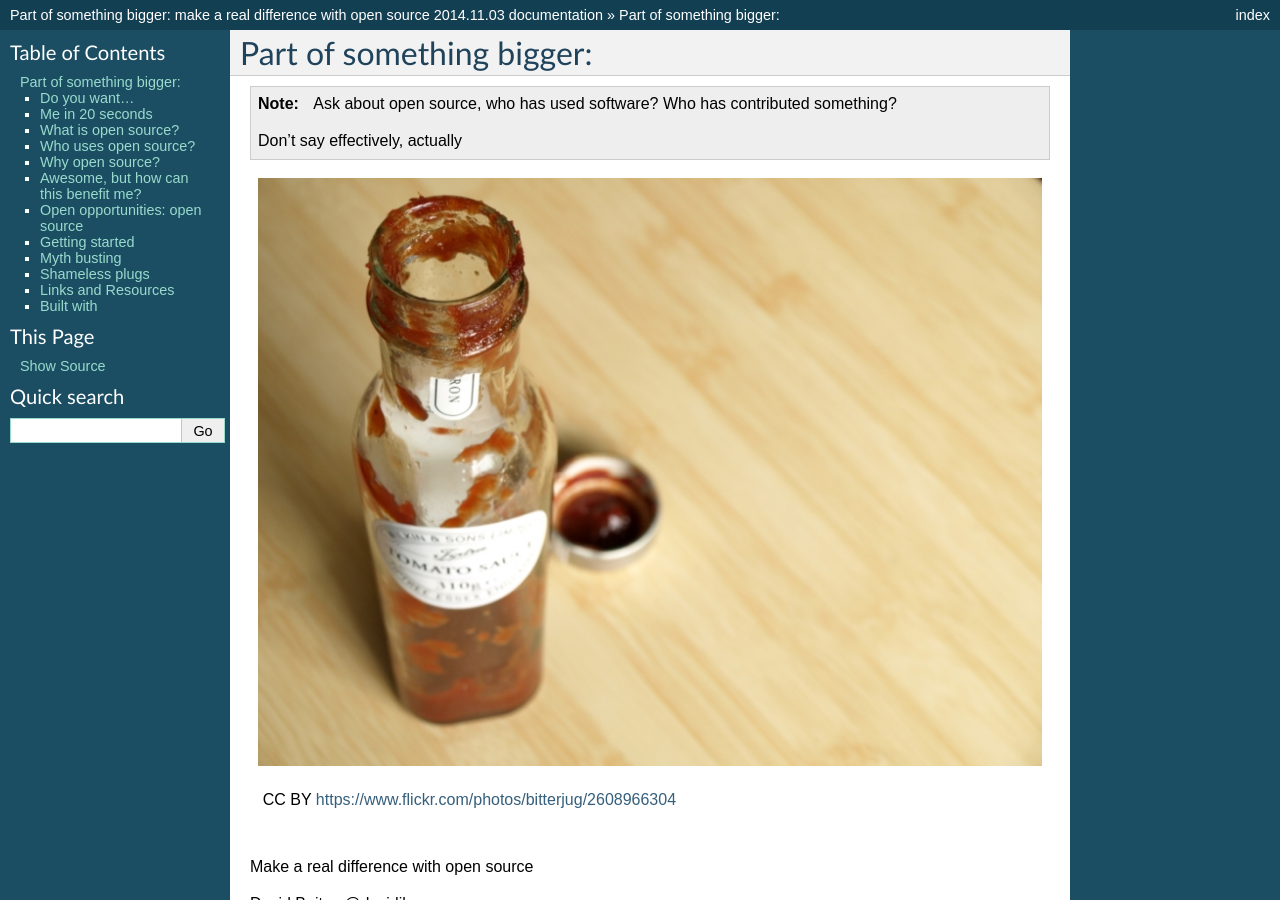
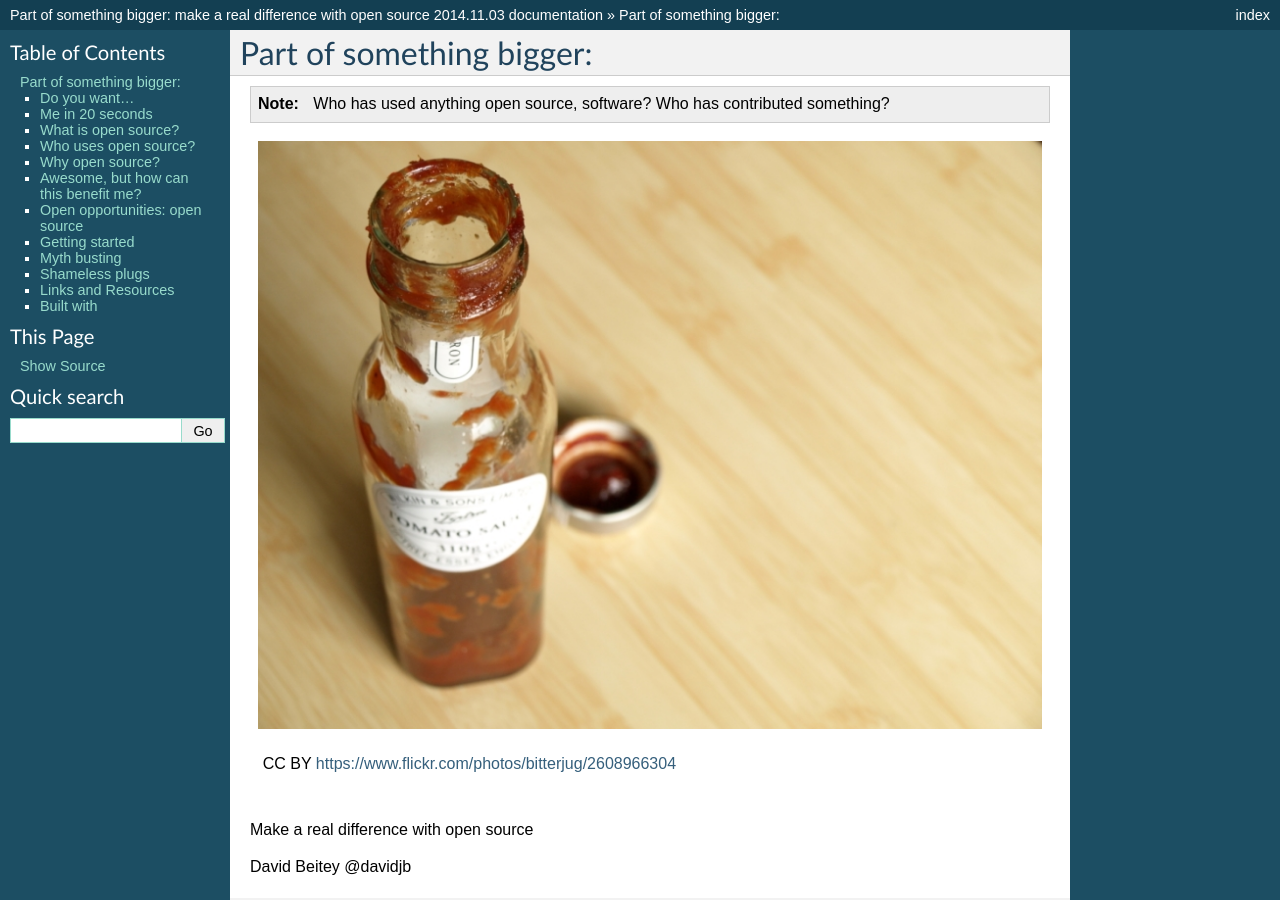
Before and after one commit to davidjb/presentations, a Sphinx documentation site: the page built from source/index.rst, in a window 1280 px wide and 900 px high. Built offline with Sphinx 7.4.7, drawn with Linux system fonts in a browser that asks for light colours; formulas are drawn with MathJax 3.

Commit message:
Update notes

```diff
--- a/source/index.rst
+++ b/source/index.rst
@@ -7,10 +7,8 @@ Part of something bigger:
 
 .. note::
 
-    Ask about open source, who has used software?
+    Who has used anything open source, software?
     Who has contributed something?
-
-    Don't say effectively, actually
 
 
 .. figure:: /_static/open-sauce.jpg
```
